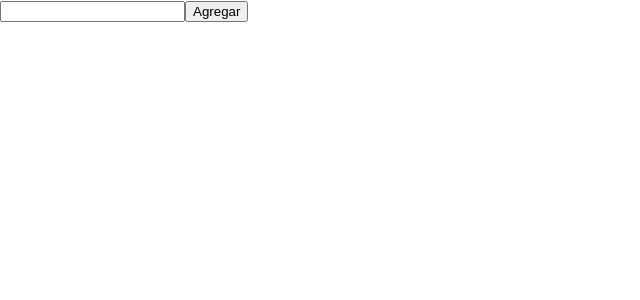
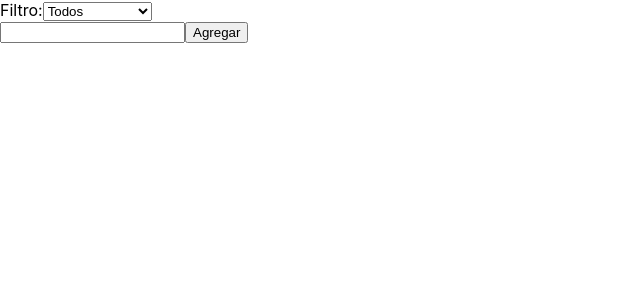
Before and after one commit to Sacks-Lucas/todo-list, a React (Create React App) app: page / in a window 1280 px wide. Shown: the top 300 px of the page, without its empty margins (0-640 px from the left). Built offline with nearby package versions, Linux system fonts and the light colour scheme.

Commit message:
Video 549.TodoFilter con su atomo y selector hecho

```diff
--- a/src/App.js
+++ b/src/App.js
@@ -1,10 +1,12 @@
 import { RecoilRoot } from "recoil";
 import ItemCreator from "./components/ItemCreator";
 import TodoList from "./components/TodoList";
+import TodoFilter from "./components/TodoFilter";
 
 function App() {
   return (
     <RecoilRoot>
+      <TodoFilter />
       <ItemCreator />
       <TodoList />
     </RecoilRoot>
--- a/src/atom/index.js
+++ b/src/atom/index.js
@@ -4,3 +4,8 @@ export const todoListState= atom({
     key: 'todoListState',
     default:[],
 })
+
+export const todoFilterState = atom({
+    key:'todoFilterState',
+    default: 'all',
+})
--- /dev/null
+++ b/src/components/TodoFilter.js
@@ -0,0 +1,24 @@
+import React from 'react'
+import { useRecoilState } from 'recoil'
+import { todoFilterState } from '../atom'
+
+const TodoFilter = () => {
+    const [filterState,setFilterState]=useRecoilState(todoFilterState)
+    const onSelectedItem = (event) =>{
+        const {value} = event.target
+        setFilterState(value)
+    }
+
+    return (
+        <div>
+            Filtro:
+            <select value={filterState} onChange={onSelectedItem}>
+                <option value="all">Todos</option>
+                <option value="done">Realizados</option>
+                <option value="notDone">No Realizados</option>
+            </select>
+        </div>
+    )
+}
+
+export default TodoFilter
--- a/src/components/TodoList.js
+++ b/src/components/TodoList.js
@@ -1,11 +1,11 @@
 import React from 'react'
 import { useRecoilValue } from 'recoil'
-import { todoListState } from '../atom'
+import { todoFilterSelector } from '../selectors'
 import TodoItem from './TodoItem'
 
 
 const TodoList = () => {
-    const todos=useRecoilValue(todoListState)
+    const todos=useRecoilValue(todoFilterSelector)
     return (
         <div>
             {
--- /dev/null
+++ b/src/selectors/index.js
@@ -0,0 +1,18 @@
+import { selector } from "recoil";
+import { todoFilterState, todoListState } from "../atom";
+
+export const todoFilterSelector = selector({
+    key:'todoFilterSelector',
+    get:({get}) =>{
+        const list = get(todoListState)
+        const filter= get(todoFilterState)
+        switch (filter) {
+            case 'done':
+                return list.filter(item => item.isCompleted)
+            case 'notDone':
+                return list.filter(item => !item.isCompleted)
+            default:
+                return list;
+        }
+    }
+})
```
